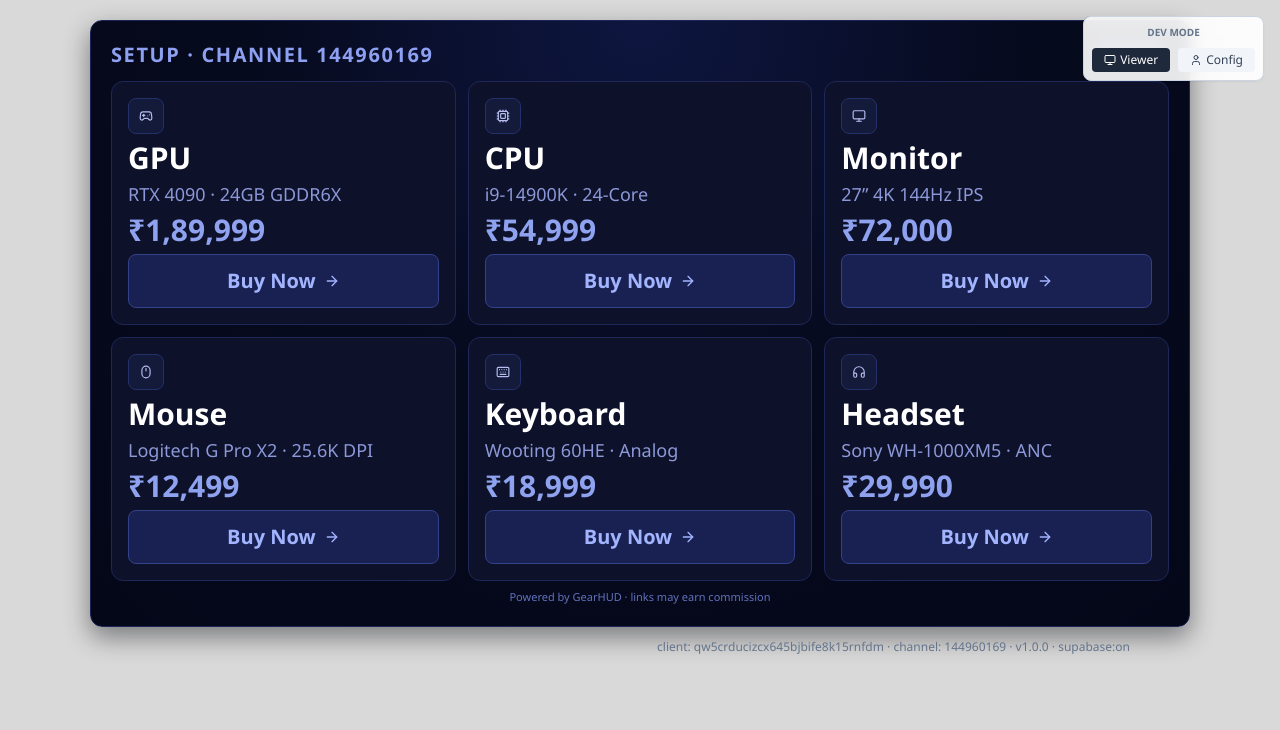
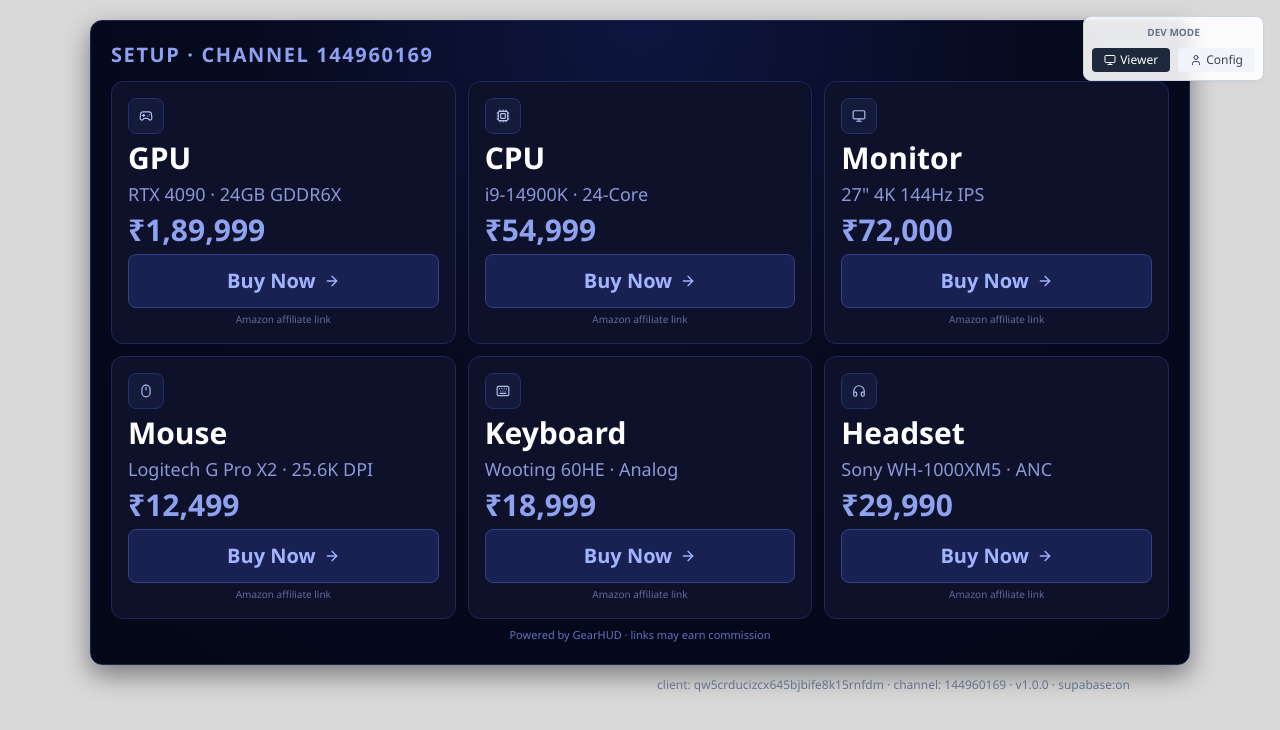
Before and after one commit to kaleonk/twitch-gear-hud, a React (Vite) app: page / in a window 1280 px wide. Shown: the top 730 px of the page. Built offline with nearby package versions, Linux system fonts and the light colour scheme; no server answers; the database is empty.

Commit message:
fix: address Twitch extension rejection (CSP, rule 4.4, 4.5, 4.6.3)

```diff
--- a/src/Viewer.jsx
+++ b/src/Viewer.jsx
@@ -68,6 +68,30 @@
     button: 'border-[#54a87c] bg-[#244d38] text-[#c4f2d7] hover:border-[#8de0b4] hover:bg-[#2b6346] hover:text-white',
     footer: 'text-[#92c9a9]',
   },
+  ember: {
+    shell: 'border-[#7a2e2e] bg-[radial-gradient(circle_at_top,#4c1419_0%,#2a1017_50%,#160b12_100%)] text-[#ffc1b5]',
+    title: 'text-[#ffb28f]',
+    badge: 'bg-[#5a1f1f] text-[#ffd0ba] border-[#cc6a48]',
+    card: 'border-[#934744] bg-[#2b1319]',
+    cardGlow: 'shadow-[0_0_14px_rgba(255,129,84,0.22)]',
+    icon: 'border-[#b05c57] bg-[#3a1d22] text-[#ffe0d5]',
+    spec: 'text-[#f4b8aa]',
+    price: 'text-[#ffbb8f]',
+    button: 'border-[#da7a56] bg-[#5c2a2a] text-[#ffe1cf] hover:border-[#ffb18a] hover:bg-[#753636] hover:text-white',
+    footer: 'text-[#d29a8c]',
+  },
+  frost: {
+    shell: 'border-[#2a5f7f] bg-[radial-gradient(circle_at_top,#0d2f4a_0%,#0a1e33_48%,#071624_100%)] text-[#bce8ff]',
+    title: 'text-[#9edfff]',
+    badge: 'bg-[#154768] text-[#cdefff] border-[#58b9ff]',
+    card: 'border-[#2f6d9a] bg-[#10253c]',
+    cardGlow: 'shadow-[0_0_14px_rgba(108,198,255,0.24)]',
+    icon: 'border-[#4b91c0] bg-[#183756] text-[#d9f3ff]',
+    spec: 'text-[#a7d9f5]',
+    price: 'text-[#8ed8ff]',
+    button: 'border-[#5eb8ed] bg-[#234d74] text-[#d3f0ff] hover:border-[#99dbff] hover:bg-[#2d6494] hover:text-white',
+    footer: 'text-[#90c3de]',
+  },
 };
 
 const formatPrice = (value, currency) => {
@@ -90,9 +114,46 @@
   const username = (profile?.twitchUsername || '').trim();
   const showCta = settings?.showCta !== false;
   const ctaLabel = (settings?.ctaLabel || 'Buy Now').trim() || 'Buy Now';
+  const showImages = settings?.showImages !== false;
+  const textScale = settings?.textScale || 'md';
+  const lineHeight = settings?.lineHeight || 'normal';
+  const panelHeight = [300, 400, 500].includes(Number(settings?.panelHeight)) ? Number(settings.panelHeight) : 400;
+
+  const scaleClasses = {
+    sm: {
+      title: 'text-[16px] md:text-2xl',
+      spec: 'text-[10px] md:text-base',
+      price: 'text-[15px] md:text-2xl',
+      button: 'text-[11px] md:text-lg',
+    },
+    md: {
+      title: 'text-[18px] md:text-3xl',
+      spec: 'text-[11px] md:text-lg',
+      price: 'text-[17px] md:text-3xl',
+      button: 'text-[12px] md:text-xl',
+    },
+    lg: {
+      title: 'text-[20px] md:text-[34px]',
+      spec: 'text-[12px] md:text-xl',
+      price: 'text-[19px] md:text-[34px]',
+      button: 'text-[13px] md:text-2xl',
+    },
+    xl: {
+      title: 'text-[22px] md:text-[38px]',
+      spec: 'text-[13px] md:text-2xl',
+      price: 'text-[21px] md:text-[38px]',
+      button: 'text-[14px] md:text-[26px]',
+    },
+  };
+
+  const leadingClass = lineHeight === 'tight' ? 'leading-tight' : lineHeight === 'relaxed' ? 'leading-relaxed' : 'leading-snug';
+  const activeScale = scaleClasses[textScale] || scaleClasses.md;
 
   return (
-    <div className={`mx-auto w-full max-w-[1100px] rounded-xl border px-2.5 py-2.5 shadow-[0_10px_26px_rgba(2,4,12,0.45)] md:px-5 md:py-5 ${styles.shell}`}>
+    <div
+      className={`mx-auto w-full max-w-[1100px] rounded-xl border px-2.5 py-2.5 font-['Rajdhani','Segoe_UI',sans-serif] shadow-[0_10px_26px_rgba(2,4,12,0.45)] md:px-5 md:py-5 ${styles.shell}`}
+      style={{ minHeight: `${panelHeight}px` }}
+    >
       <div className="mb-3 flex items-start justify-between gap-2">
         <h2 className={`text-[13px] font-semibold tracking-[0.08em] md:text-xl ${styles.title}`}>
           SETUP · {username ? `@${username}` : `CHANNEL ${channelId}`}
@@ -115,26 +176,46 @@
             return (
               <article
                 key={item.id}
-                className={`rounded-xl border p-2.5 transition-all md:p-4 ${styles.card} ${styles.cardGlow}`}
+                className={`relative overflow-hidden rounded-xl border p-2.5 transition-all md:p-4 ${styles.card} ${styles.cardGlow}`}
               >
+                {showImages && item.image ? (
+                  <>
+                    <div
+                      className="absolute inset-0 bg-cover bg-center opacity-35"
+                      style={{ backgroundImage: `url('${item.image}')` }}
+                    />
+                    <div className="absolute inset-0 bg-[linear-gradient(to_right,rgba(2,8,23,0.92)_0%,rgba(2,8,23,0.7)_45%,rgba(2,8,23,0.85)_100%)]" />
+                  </>
+                ) : null}
+
+                <div className="relative z-10">
                 <div className={`mb-1.5 inline-flex h-7 w-7 items-center justify-center rounded-lg border md:h-9 md:w-9 ${styles.icon}`}>
                   <Icon size={14} />
                 </div>
 
-                <h3 className="mb-1 text-[18px] font-semibold leading-tight text-white md:text-3xl">{item.name || item.type}</h3>
-                <p className={`min-h-[18px] text-[11px] leading-snug md:text-lg ${styles.spec}`}>{item.specs}</p>
-                <p className={`mb-1.5 mt-1 text-[17px] font-semibold md:text-3xl ${styles.price}`}>{formatPrice(item.price, currency)}</p>
+                <h3 className={`mb-1 font-semibold text-white ${activeScale.title} ${leadingClass}`}>{item.name || item.type}</h3>
+                <p className={`${activeScale.spec} min-h-[18px] ${styles.spec} ${leadingClass}`}>{item.specs}</p>
 
                 {showCta ? (
+                  <p className={`mb-1.5 mt-1 font-semibold ${activeScale.price} ${styles.price} ${leadingClass}`}>
+                    {formatPrice(item.price, currency)}
+                  </p>
+                ) : null}
+
+                {showCta ? (
+                  <>
                     <a
                       href={finalLink}
                       target="_blank"
                       rel="noopener noreferrer"
-                    className={`inline-flex w-full items-center justify-center gap-2 rounded-lg border px-2 py-2 text-[12px] font-semibold transition md:px-3 md:py-3 md:text-xl ${styles.button}`}
+                      className={`inline-flex w-full items-center justify-center gap-2 rounded-lg border px-2 py-2 font-semibold transition md:px-3 md:py-3 ${activeScale.button} ${styles.button}`}
                     >
                       {ctaLabel} <ArrowRight size={16} />
                     </a>
+                    <p className="mt-1 text-center text-[8px] opacity-60 md:text-[10px]">Amazon affiliate link</p>
+                  </>
                 ) : null}
+                </div>
               </article>
             );
           })}
--- a/src/data.js
+++ b/src/data.js
@@ -1,52 +1,10 @@
 export const FALLBACK_AFFILIATE_LINK = 'https://amazon.com/?tag=YOUR_MARKER_HERE';
 
 export const initialGearData = [
-  {
-    id: 1,
-    type: 'GPU',
-    name: 'GPU',
-    specs: 'RTX 4090 · 24GB GDDR6X',
-    price: '₹1,89,999',
-    link: '',
-  },
-  {
-    id: 2,
-    type: 'CPU',
-    name: 'CPU',
-    specs: 'i9-14900K · 24-Core',
-    price: '₹54,999',
-    link: '',
-  },
-  {
-    id: 3,
-    type: 'Monitor',
-    name: 'Monitor',
-    specs: '27” 4K 144Hz IPS',
-    price: '₹72,000',
-    link: '',
-  },
-  {
-    id: 4,
-    type: 'Mouse',
-    name: 'Mouse',
-    specs: 'Logitech G Pro X2 · 25.6K DPI',
-    price: '₹12,499',
-    link: 'https://amazon.com/dp/B08EXAMPLE',
-  },
-  {
-    id: 5,
-    type: 'Keyboard',
-    name: 'Keyboard',
-    specs: 'Wooting 60HE · Analog',
-    price: '₹18,999',
-    link: '',
-  },
-  {
-    id: 6,
-    type: 'Headset',
-    name: 'Headset',
-    specs: 'Sony WH-1000XM5 · ANC',
-    price: '₹29,990',
-    link: '',
-  },
+  { id: 1, type: 'GPU',      name: 'GPU',      specs: 'RTX 4090 · 24GB GDDR6X',       price: '₹1,89,999', link: '', image: '' },
+  { id: 2, type: 'CPU',      name: 'CPU',      specs: 'i9-14900K · 24-Core',           price: '₹54,999',   link: '', image: '' },
+  { id: 3, type: 'Monitor',  name: 'Monitor',  specs: '27" 4K 144Hz IPS',              price: '₹72,000',   link: '', image: '' },
+  { id: 4, type: 'Mouse',    name: 'Mouse',    specs: 'Logitech G Pro X2 · 25.6K DPI', price: '₹12,499',   link: 'https://amazon.com/dp/B08EXAMPLE', image: '' },
+  { id: 5, type: 'Keyboard', name: 'Keyboard', specs: 'Wooting 60HE · Analog',         price: '₹18,999',   link: '', image: '' },
+  { id: 6, type: 'Headset',  name: 'Headset',  specs: 'Sony WH-1000XM5 · ANC',        price: '₹29,990',   link: '', image: '' },
 ];
```
Also changed, not shown: src/Config.jsx (+100 -8 lines), manifest.json (added). Lines whose indentation alone changed are shown as unchanged.
